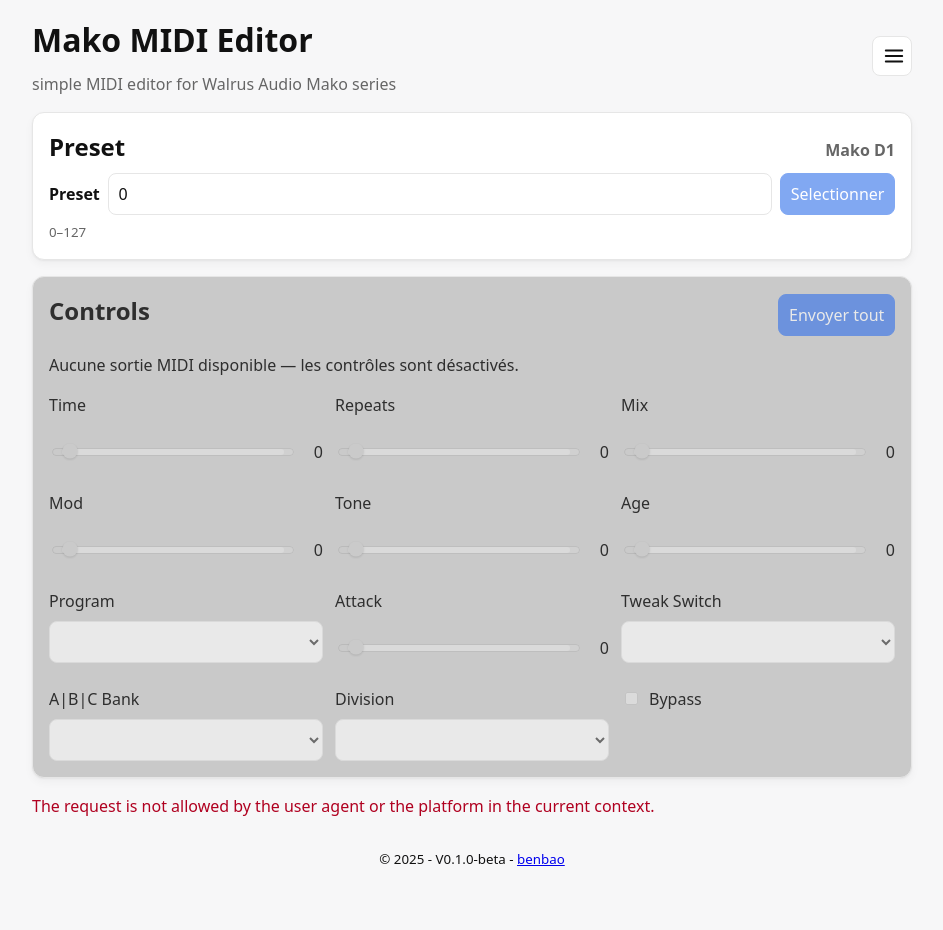
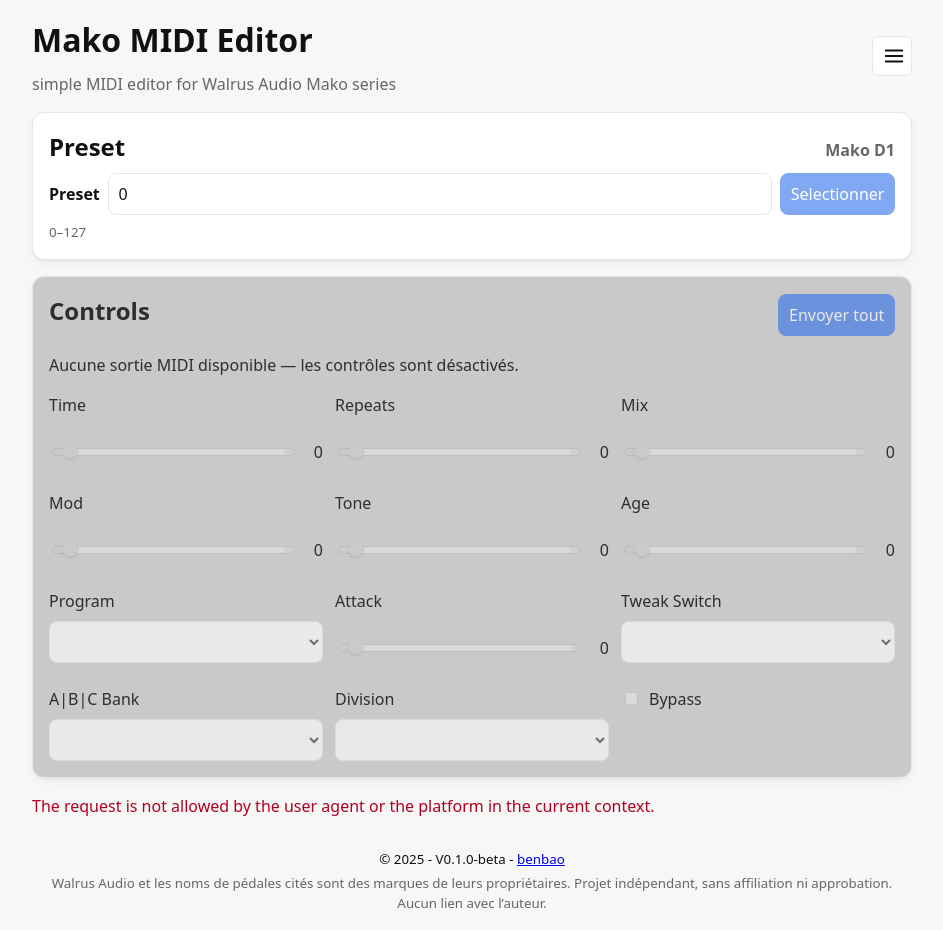
Before and after one commit to bpodrop/mako-editor, a Vue app: page / in a window 1280 px wide. Shown: the whole page, without its empty margins (168-1111 px from the left). Before the commit the page ends 886 px from the top, so only its background shows below. Built offline with nearby package versions, Linux system fonts and the light colour scheme.

Commit message:
add disclaimer

```diff
--- a/src/ui/App.vue
+++ b/src/ui/App.vue
@@ -47,6 +47,9 @@
     <footer class="footer">
       <small class="copyright">
         © {{ currentYear }} - {{ appVersion }} - <a href="https://fr.audiofanzine.com/membres/207406/" target="_blank" rel="noopener noreferrer">benbao</a>
+      </small>
+      <small class="disclaimer" role="note">
+        Walrus Audio et les noms de pédales cités sont des marques de leurs propriétaires. Projet indépendant, sans affiliation ni approbation. Aucun lien avec l’auteur.
       </small>
     </footer>
   </div>
@@ -247,4 +250,5 @@ async function onImportFile(ev: Event) {
   text-align: center;
 }
 .footer small { display: block; }
+.footer .disclaimer { color: var(--muted); margin-top: .25rem; }
 </style>
```
Also changed, not shown: 2 other files (tests, documents, lock files or other folders).
